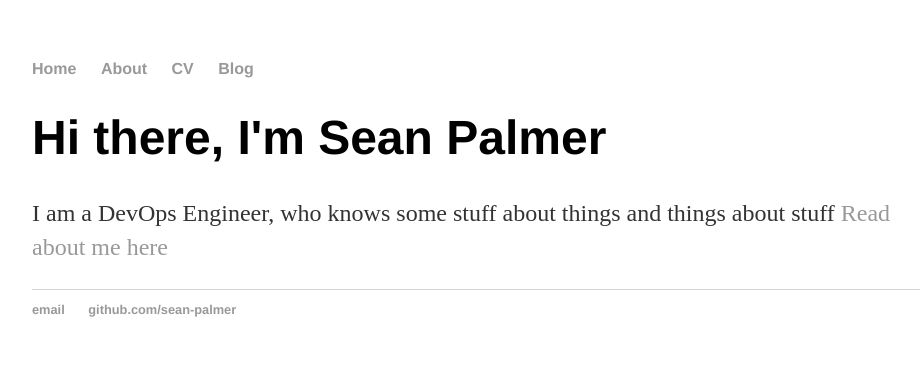
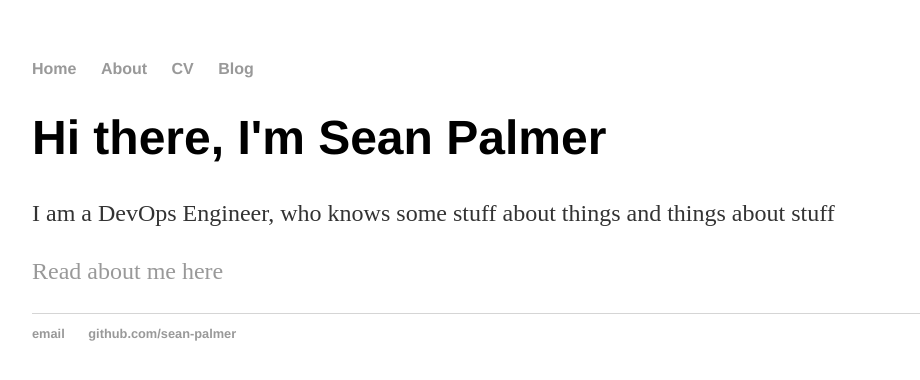
Before and after one commit to sean-palmer/sean-palmer.github.io, a Jekyll site: the page built from index.html, in a window 1280 px wide. Shown: the top 380 px of the page, without its empty margins (160-1080 px from the left). Built offline with Jekyll 4.4.1, drawn with Linux system fonts in a browser that asks for light colours.

Commit message:
newlinepls

```diff
--- a/index.html
+++ b/index.html
@@ -4,6 +4,6 @@ title: Sean Palmer
 ---
 <div class="blurb">
 	<h1>Hi there, I'm Sean Palmer</h1>
-	<p>I am a DevOps Engineer, who knows some stuff about things and things about stuff
-		<a href="/about">Read about me here</a></p>
+	<p>I am a DevOps Engineer, who knows some stuff about things and things about stuff</p>
+	<p><a href="/about">Read about me here</a></p>
 </div><!-- /.blurb -->
```
